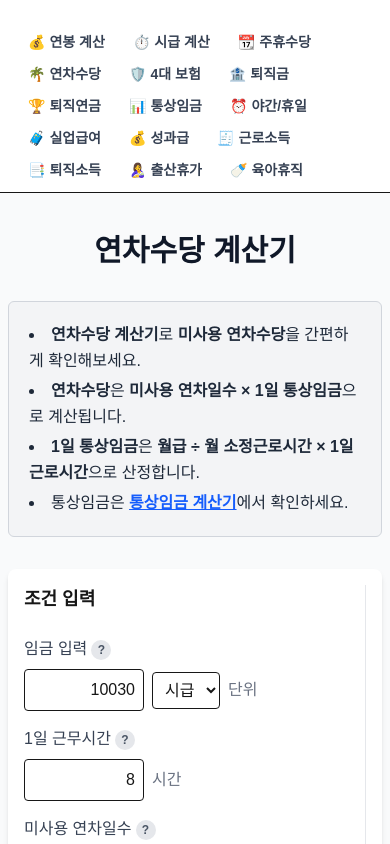
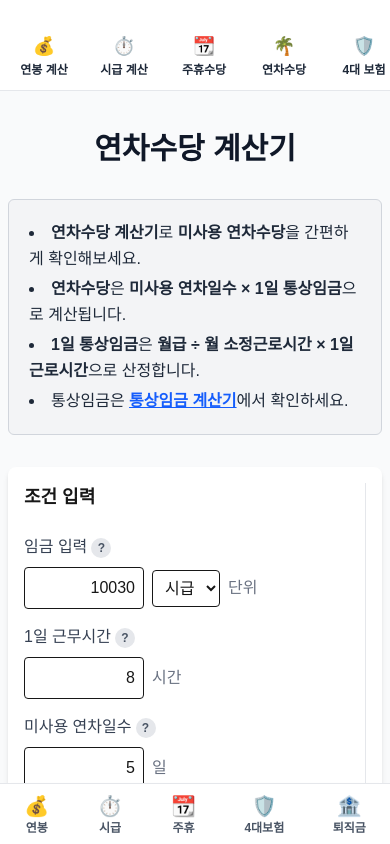
Before and after one commit to Jeonghaemo/workercalculator, a Next.js app: page /annual-leave in a window 390 px wide. Shown: the top 844 px of the page. Built offline with nearby package versions, Linux system fonts and the light colour scheme.

Commit message:
하단툴바 연차수당만 테스트

```diff
--- a/src/app/annual-leave/annual-leave.jsx
+++ b/src/app/annual-leave/annual-leave.jsx
@@ -4,6 +4,7 @@ import PageGrid from "../components/PageGrid";
 import Link from "next/link";
 import Script from "next/script";
 import AdsenseBox from "../components/AdsenseBox";
+import MobileToolbar from "../components/MobileToolbar";
 
 // 천 단위 콤마
 const addComma = (value) => {
@@ -406,6 +407,7 @@ resultRef.current.scrollIntoView({ behavior: "smooth", block: "start" });
       <CalculationMethodBox />
       <AnnualLeaveFAQBox />
       <PageGrid />
+      <MobileToolbar />
     </main>
   );
 }
--- /dev/null
+++ b/src/app/components/MobileToolbar.jsx
@@ -0,0 +1,27 @@
+// components/MobileToolbar.js
+import Link from "next/link";
+
+const mainTools = [
+  { href: "/salary", icon: "💰", label: "연봉" },
+  { href: "/hourly", icon: "⏱️", label: "시급" },
+  { href: "/weekly-bonus", icon: "📆", label: "주휴" },
+  { href: "/four-insurances", icon: "🛡️", label: "4대보험" },
+  { href: "/retirement", icon: "🏦", label: "퇴직금" },
+];
+
+export default function MobileToolbar() {
+  return (
+    <nav className="fixed bottom-0 left-0 right-0 z-50 bg-white border-t border-gray-200 shadow-lg flex justify-around items-center py-1 lg:hidden">
+      {mainTools.map((tool) => (
+        <Link
+          key={tool.href}
+          href={tool.href}
+          className="flex flex-col items-center justify-center px-2 py-1 text-gray-600 hover:text-blue-600 transition"
+        >
+          <span className="text-xl">{tool.icon}</span>
+          <span className="text-xs font-bold">{tool.label}</span>
+        </Link>
+      ))}
+    </nav>
+  );
+}
--- a/src/app/components/Navbar.jsx
+++ b/src/app/components/Navbar.jsx
@@ -1,96 +1,43 @@
 import Link from "next/link";
 
 const pages = [
-  {
-    href: "/salary",
-    title: "연봉 계산",
-    icon: "💰",
-  },
-  {
-    href: "/hourly",
-    title: "시급 계산",
-    icon: "⏱️",
-  },
-  {
-    href: "/weekly-bonus",
-    title: "주휴수당",
-    icon: "📆",
-  },
-  {
-    href: "/annual-leave",
-    title: "연차수당",
-    icon: "🌴",
-  },
-  {
-    href: "/four-insurances",
-    title: "4대 보험",
-    icon: "🛡️",
-  },
-  {
-    href: "/retirement",
-    title: "퇴직금",
-    icon: "🏦",
-  },
-  {
-    href: "/retirementpension",
-    title: "퇴직연금",
-    icon: "🏆",
-  },
-  {
-    href: "/ordinary",
-    title: "통상임금",
-    icon: "📊",
-  },
-  {
-    href: "/overtime",
-    title: "야간/휴일",
-    icon: "⏰",
-  },
-  {
-    href: "/unemployment",
-    title: "실업급여",
-    icon: "🧳",
-  },
-  {
-    href: "/performancepay",
-    title: "성과급",
-    icon: "💰",
-  },
-  {
-    href: "/income-tax",
-    title: "근로소득",
-    icon: "🧾",
-  },
-  {
-    href: "/retirement-tax",
-    title: "퇴직소득",
-    icon: "📑",
-  },
-  {
-    href: "/maternity-leave",
-    title: "출산휴가",
-    icon: "🤱",
-  },
-  {
-    href: "/parental-leave",
-    title: "육아휴직",
-    icon: "🍼",
-  },
+  { href: "/salary", title: "연봉 계산", icon: "💰" },
+  { href: "/hourly", title: "시급 계산", icon: "⏱️" },
+  { href: "/weekly-bonus", title: "주휴수당", icon: "📆" },
+  { href: "/annual-leave", title: "연차수당", icon: "🌴" },
+  { href: "/four-insurances", title: "4대 보험", icon: "🛡️" },
+  { href: "/retirement", title: "퇴직금", icon: "🏦" },
+  { href: "/retirementpension", title: "퇴직연금", icon: "🏆" },
+  { href: "/ordinary", title: "통상임금", icon: "📊" },
+  { href: "/overtime", title: "야간/휴일", icon: "⏰" },
+  { href: "/unemployment", title: "실업급여", icon: "🧳" },
+  { href: "/performancepay", title: "성과급", icon: "💰" },
+  { href: "/income-tax", title: "근로소득", icon: "🧾" },
+  { href: "/retirement-tax", title: "퇴직소득", icon: "📑" },
+  { href: "/maternity-leave", title: "출산휴가", icon: "🤱" },
+  { href: "/parental-leave", title: "육아휴직", icon: "🍼" },
 ];
 
-export default function Navbar() {
+// PC 버전: 2줄 네비게이션 (lg 이상에서만 보임)
+export function NavbarDesktop() {
   return (
-    <nav className="sticky top-0 z-50 bg-white border-b">
-      <div className="max-w-7xl mx-auto flex flex-wrap items-center gap-2 px-4 py-2">
-        <div className="flex flex-wrap gap-1">
+    <nav className="hidden lg:block w-full bg-white border-b border-gray-200 py-0">
+      <div className="max-w-6xl mx-auto px-6">
+        <div className="grid grid-cols-8 gap-y-0 gap-x-2">
           {pages.map((page) => (
             <Link
               key={page.href}
               href={page.href}
-              className="flex items-center gap-1 px-3 py-1 rounded hover:bg-blue-50 text-gray-700 hover:text-blue-700 transition text-sm font-medium"
+              className="
+                flex flex-col items-center justify-center
+                py-2 rounded-lg hover:bg-blue-50 transition
+                group
+              "
             >
-              <span>{page.icon}</span>
-              <span className="font-bold">{page.title}</span>
+              <span className="text-xl mb-1">{page.icon}</span>
+              <span className="text-base font-bold text-gray-800 group-hover:text-blue-700">
+                {page.title}
+              </span>
             </Link>
           ))}
         </div>
@@ -98,3 +45,50 @@ export default function Navbar() {
     </nav>
   );
 }
+
+// 모바일 버전: 가로 스크롤 네비게이션 (lg 미만에서만 보임)
+export function NavbarMobile() {
+  return (
+    <nav className="block lg:hidden w-full bg-white border-b border-gray-200 py-2">
+      <div className="overflow-x-auto scrollbar-hide">
+        <div className="flex flex-nowrap gap-2 px-2 whitespace-nowrap">
+          {pages.map((page) => (
+            <Link
+              key={page.href}
+              href={page.href}
+              className="
+                flex flex-col items-center justify-center
+                min-w-[72px] px-2 py-1 rounded-lg
+                hover:bg-blue-50 transition
+                group
+              "
+            >
+              <span className="text-lg mb-0.5">{page.icon}</span>
+              <span className="text-xs font-bold text-gray-800 group-hover:text-blue-700">
+                {page.title}
+              </span>
+            </Link>
+          ))}
+        </div>
+      </div>
+    </nav>
+  );
+}
+
+// 통합 내보내기
+export default function Navbar() {
+  return (
+    <>
+      <NavbarDesktop />
+      <NavbarMobile />
+    </>
+  );
+}
+
+const mainTools = [
+  { href: "/salary", icon: "💰", label: "연봉" },
+  { href: "/hourly", icon: "⏱️", label: "시급" },
+  { href: "/weekly-bonus", icon: "📆", label: "주휴" },
+  { href: "/four-insurances", icon: "🛡️", label: "4대보험" },
+  { href: "/retirement", icon: "🏦", label: "퇴직금" },
+];
```
